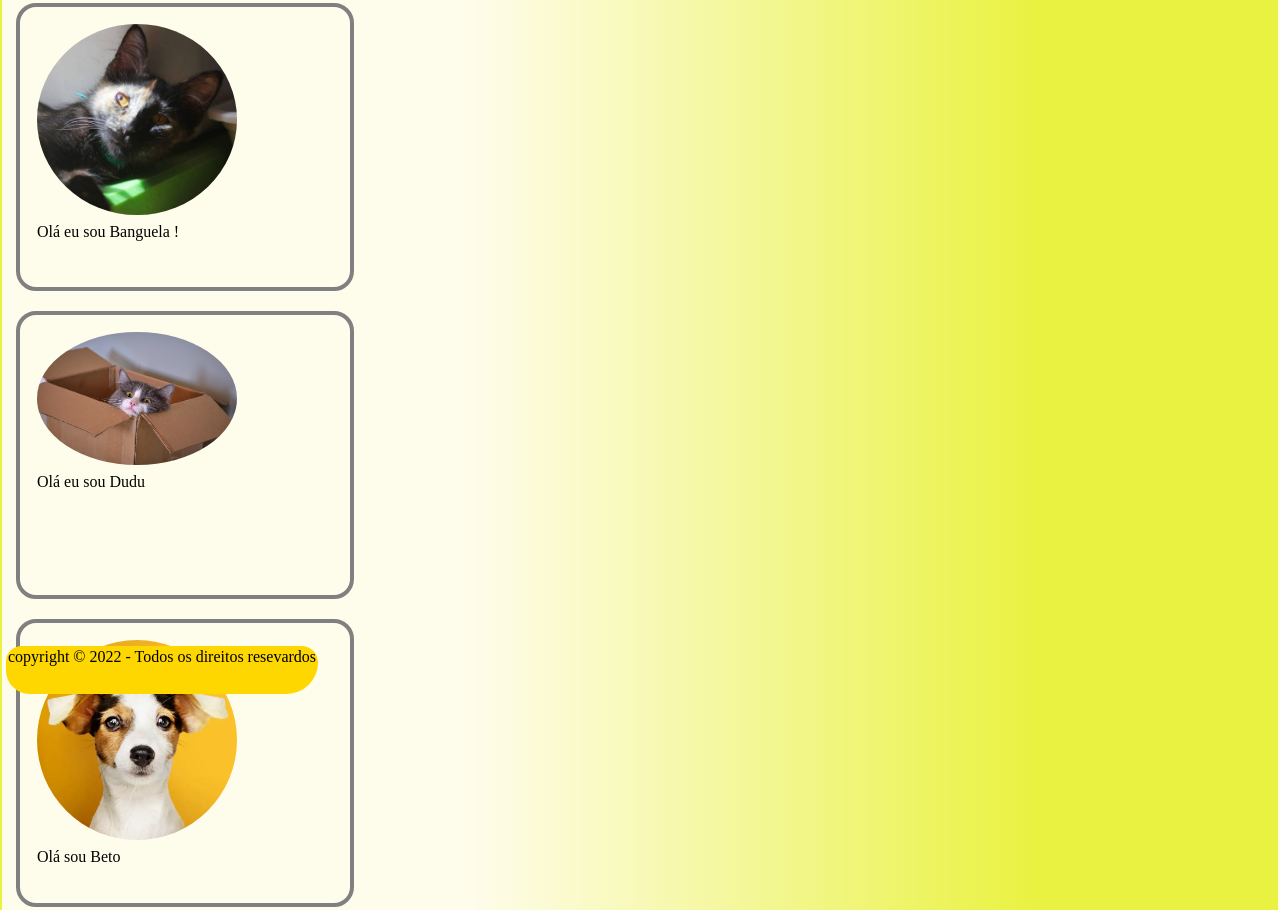
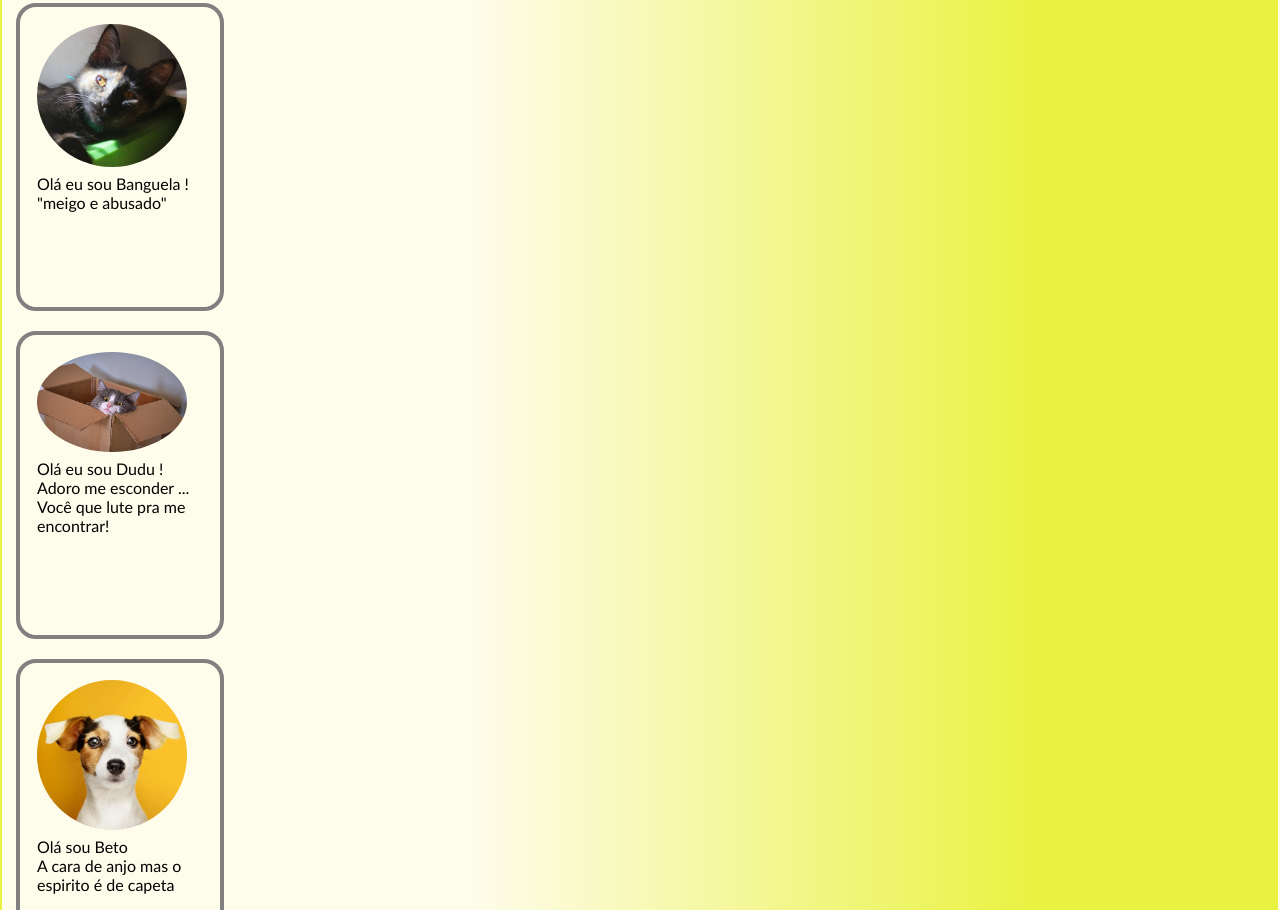
Before and after one commit to aline-marinho-dev/adote-aqui, a plain HTML site: page index.html in a window 1280 px wide. Shown: the part 104-1014 px from the top of the page. Drawn offline with Linux system fonts and the light colour scheme.

Commit message:
alteração no css

```diff
--- a/index.css
+++ b/index.css
@@ -19,6 +19,7 @@ header{
     font-family: Verdana, Geneva, Tahoma, sans-serif;
     align-items: flex-start;
     border-radius: 10px;
+
 
     }
 
@@ -75,15 +76,18 @@ header{
     .filho{
         border:4px solid grey ;
         border-radius: 20px;
-        width: 300px;
-        height: 250px;
+        width: 170px;
+        height: 270px;
         padding: 15px;
         margin: 20px 15px 20px 10px;
+        font-size: medium;
+        font-family: 'Gill Sans', 'Gill Sans MT', Calibri, 'Trebuchet MS', sans-serif;
+        align-items: center;
     }
 
     img{
-        width: 200px;
-        border-radius: 120%;
+        width: 150px;
+        border-radius: 200%;
     }
 
     h1:hover{
@@ -96,15 +100,25 @@ header{
     }
 
     footer{
-        position:fixed;
-        bottom: 0;
+        display: flex;
+        flex-direction: row;
+        justify-content: flex-end;
+        height: 5%;
+        padding-left: 60px;
+        padding-right: 30px;
+        font-style:italic;
+        margin-left: 80px;
+        margin-right: 40%;
+        color: grey;
+
+
+        /*bottom: 0;
         align-items: center;
-        background-color: gold;
         padding-bottom: 2%;
         border-radius: 100px 105px 200px 150px;
 
 
-       /* top: 95%;
+       top: 95%;
         transform: translate(-50%);
         margin-top: 10px;*/
 
--- a/index.html
+++ b/index.html
@@ -25,29 +25,40 @@
 
         <div class="pai">
             <div class="filho">
-                <img src="/imagens/CAT BLACK.jpeg" alt="">
-                <p> Olá eu sou Banguela !</p>
+                <img src="./imagens/CAT BLACK.jpeg" alt="">
+                <p> Olá eu sou Banguela !
+                    "meigo e abusado"
+                </p>
             </div>
 
             <div class="filho">
-                <img src="/imagens/catbox.jpeg" alt="">
-                <p> Olá eu sou Dudu</p>
+                <img src="./imagens/catbox.jpeg" alt="">
+                <p> Olá eu sou Dudu !
+                    <br>
+                    Adoro me esconder ...
+                     Você que lute pra me encontrar!
+                </p>
             </div>
 
             <div class="filho">
-                <img src="/imagens/dog amarelo.webp" alt="">
-                <p>Olá sou Beto </p>
+                <img src="./imagens/dog amarelo.webp" alt="">
+                <p>Olá sou Beto
+                    <br>
+                    A cara de anjo mas o espirito é de capeta
+                     </p>
             </div>
 
             <div class="filho">
-                <img src="/imagens/doguinho.jpg" alt="">
-                <p>Olá sou Toto</p>
+                <img src="./imagens/doguinho.jpg" alt="">
+                <p>Olá sou Toto !</p>
+                <br>
+                O sorriso de quem nunca vai pagar um boleto
             </div>
         </div>
 
 
         <footer>
-            <p>copyright &copy; 2022 - Todos os direitos resevardos</p>
+            <p> &copy; 2022 - Todos os direitos resevardos</p>
         </footer>
 
 
```
